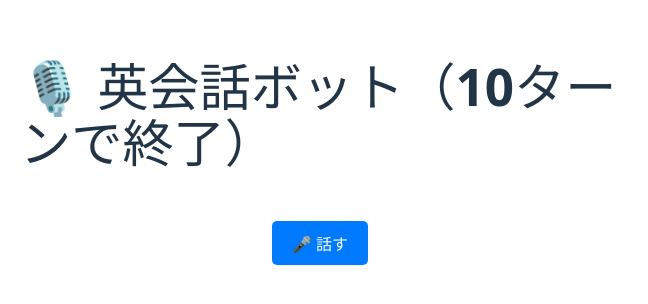
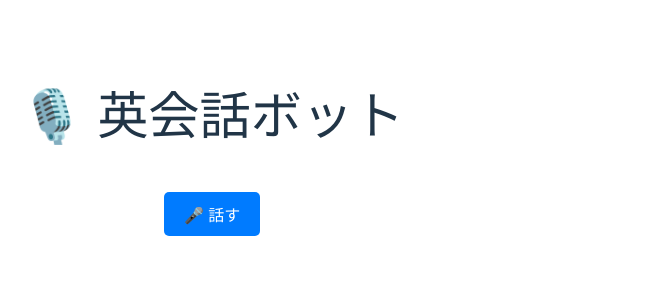
Before and after one commit to tomorou1012/chat-bot, a React (Vite) app in the folder frontend/: page / in a window 1280 px wide. Shown: the part 256-560 px from the top of the page, without its empty margins (0-648 px from the left). Built offline with nearby package versions, Linux system fonts and the light colour scheme.

Commit message:
<h1>の変更

```diff
--- a/frontend/src/App.jsx
+++ b/frontend/src/App.jsx
@@ -103,7 +103,7 @@ export default function App() {
         alignItems: "center",
       }}
     >
-      <h1>🎙️ 英会話ボット（10ターンで終了）</h1>
+      <h1>🎙️ 英会話ボット</h1>
       <div style={{ marginBottom: "1rem", textAlign: "center" }}>
         {messages.map((msg, i) => (
           <div key={i}>
```
